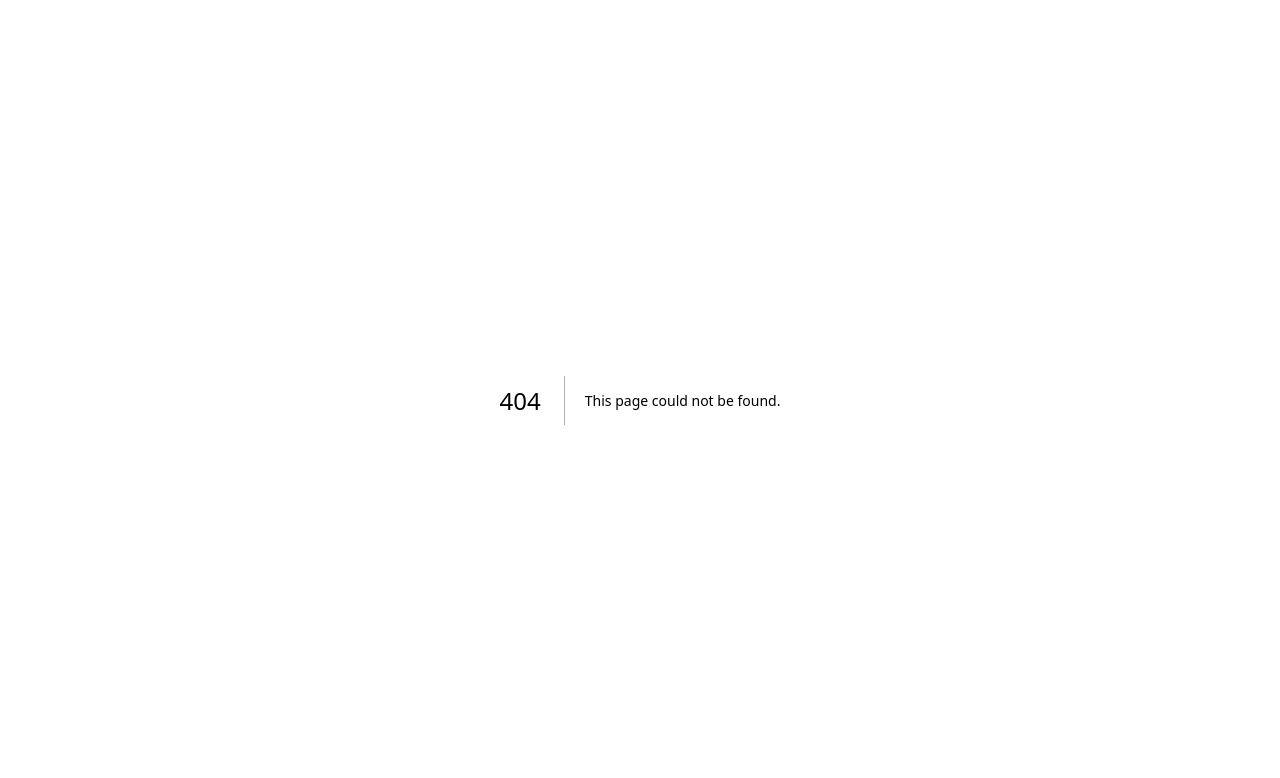
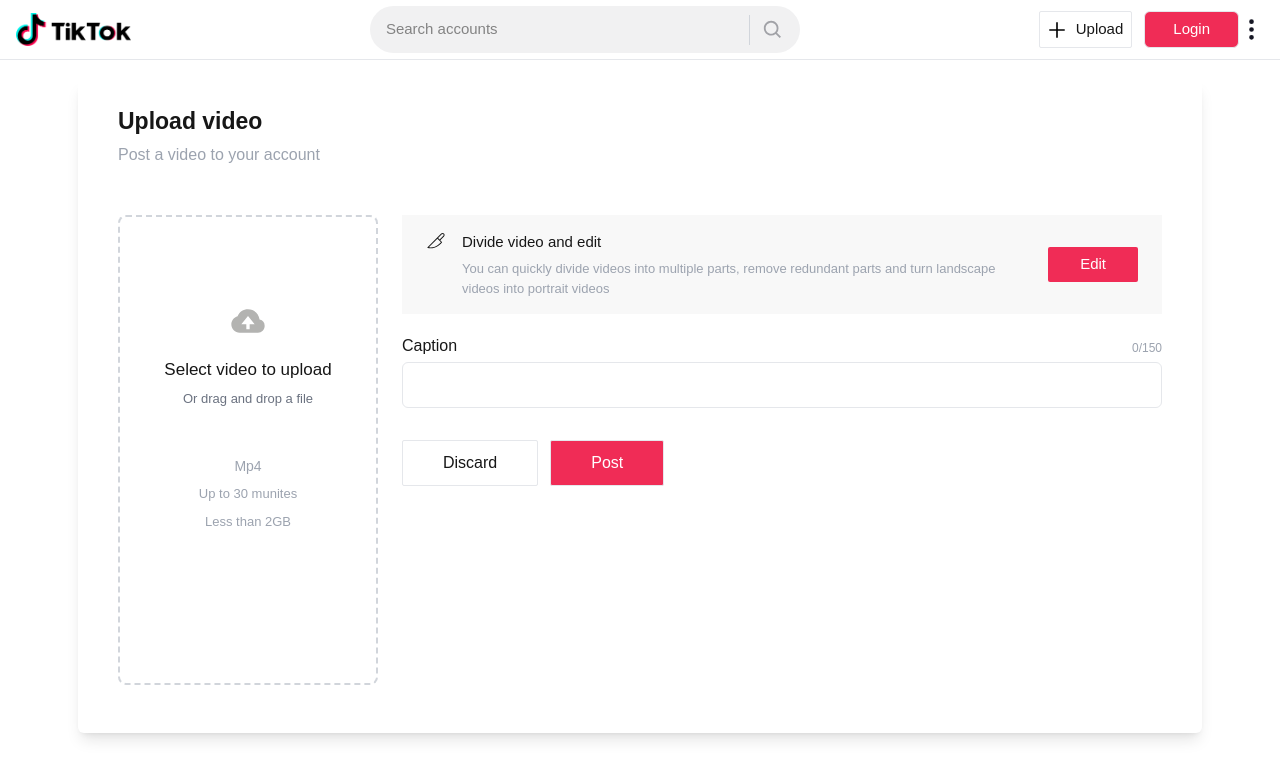
Before and after one commit to suhanyujie/tiktok-clone-nextjs, a Next.js app: page /upload in a window 1280 px wide. Before the commit this address had no page. Shown: the top 778 px of the page. Built offline with nearby package versions, Linux system fonts and the light colour scheme.

Commit message:
内容创作页面 part

```diff
--- a/app/components/PostMainLikes.tsx
+++ b/app/components/PostMainLikes.tsx
@@ -61,7 +61,7 @@
             <div className="rounded-full bg-gray-200 p-2 cursor-pointer">
               <FaShare size="25" />
             </div>
-            <span className="text-xs text-gray-800 font-semibold">37</span>
+            <span className="text-xs text-gray-800 font-semibold">137</span>
           </button>
         </div>
       </div>
--- a/app/types.tsx
+++ b/app/types.tsx
@@ -32,6 +32,11 @@
   created_at: string;
 }
 
+export interface UploadError {
+  type: string;
+  message: string;
+}
+
 // Layout Include Types
 export interface MenuItemTypes {
   iconString: string;
--- /dev/null
+++ b/app/upload/page.tsx
@@ -0,0 +1,203 @@
+'use client';
+
+import { useRouter } from 'next/navigation';
+import React, { useEffect, useState } from 'react';
+import { UploadError } from '../types';
+import UploadLayout from '../layouts/UploadLayout';
+import { BiLoaderCircle, BiSolidCloudUpload } from 'react-icons/bi';
+import { AiOutlineCiCircle } from 'react-icons/ai';
+import { PiKnifeLight } from 'react-icons/pi';
+
+export default function Upload() {
+  const router = useRouter();
+  const [fileDisplay, setFileDisplay] = useState<string>('');
+  const [caption, setCaption] = useState<string>('');
+  const [file, setFile] = useState<File | null>(null);
+  const [error, setError] = useState<UploadError | null>(null);
+  const [isUploading, setIsUploading] = useState<boolean>(false);
+  const onChange = (event: React.ChangeEvent<HTMLInputElement>) => {
+    const files = event.target.files;
+    if (files && files.length > 0) {
+      const file = files[0];
+      const fileUrl = URL.createObjectURL(file);
+      setFileDisplay(fileUrl);
+      setFile(file);
+    }
+  };
+  const clearVideo = () => {
+    setFileDisplay('');
+    setFile(null);
+  };
+  <button disabled={isUploading} onClick={() => discard()}></button>;
+  const discard = () => {
+    setFileDisplay('');
+    setFile(null);
+    setCaption('');
+  };
+  const createNewPost = () => {
+    console.log('createNewPost');
+  };
+
+  return (
+    <>
+      <UploadLayout>
+        <div className="w-full mt-[80px] mb-[40px] bg-white shadow-lg rounded-md py-6 md:px-10 px-4">
+          <div>
+            <h1 className="text-[23px] font-semibold">Upload video</h1>
+            <h2 className="text-gray-400 mt-1">Post a video to your account</h2>
+          </div>
+          <div className="mt-8 md:flex gap-6">
+            {!fileDisplay ? (
+              <label
+                htmlFor="fileInput"
+                className="md:mx-0 mx-auto mt-4 mb-6 flex flex-col items-center justify-center w-full max-w-[260px] h-[470px] text-center p-3 border-2 border-dashed border-gray-300 rounded-lg hover:bg-gray-100 cursor-pointer"
+              >
+                <BiSolidCloudUpload size="40" color="#b3b3b1" />
+                <p className="mt-4 text-[17px]">Select video to upload</p>
+                <p className="mt-1.5 text-gray-500 text-[13px]">
+                  Or drag and drop a file
+                </p>
+                <p className="mt-12 text-gray-400 text-sm">Mp4</p>
+                <p className="mt-2 text-gray-400 text-[13px]">
+                  Up to 30 munites
+                </p>
+                <p className="mt-2 text-gray-400 text-[13px]">Less than 2GB</p>
+
+                <label
+                  htmlFor="fileInput"
+                  className="px-2 py-1.5 mt-8 text-white text-[15px]"
+                >
+                  Select file
+                </label>
+                <input
+                  type="file"
+                  id="fileInput"
+                  onChange={onChange}
+                  hidden
+                  accept=".mp4"
+                />
+              </label>
+            ) : (
+              <div className="md:mx-0 mx-auto mt-4 md:mb-12 mb-16 flex items-center justify-center w-full max-w-[260px] h-[540px] p-3 rounded-2xl cursor-pointer relative">
+                {isUploading ? (
+                  <div className="absolute flex items-center justify-center z-20 bg-black h-full w-full rounded-[50px] bg-opacity-50">
+                    <div className="mx-auto flex items-center justify-center gap-1">
+                      <BiLoaderCircle
+                        size="30"
+                        className="animate-spin"
+                        color="#f12b56"
+                      />
+                      <div className="text-white font-bold">Uploading</div>
+                    </div>
+                  </div>
+                ) : null}
+
+                <img
+                  src="/images/mobile-case.png"
+                  alt=""
+                  className="absolute z-20 pointer-events-none"
+                />
+                <img
+                  src="/images/tiktok-logo-white.png"
+                  alt=""
+                  className="absolute right-4 bottom-6 z-20"
+                  width="90"
+                />
+                <video
+                  autoPlay
+                  loop
+                  muted
+                  className="absolute rounded-xl object-cover z-10 p-[13px] w-full h-full"
+                  src={fileDisplay}
+                />
+                <div className="absolute -bottom-12 flex items-center justify-between z-50 rounded-xl border w-full p-2 border-gray-300">
+                  <div className="flex items-center truncate">
+                    <AiOutlineCiCircle size="16" className="min-w-[16px]" />
+                    <p className="text[11px] pl-1 truncate text-ellipsis">
+                      {file ? file.name : ''}
+                    </p>
+                  </div>
+                  <button
+                    onClick={() => clearVideo()}
+                    className="text-[11px] ml-2 font-semibold"
+                  >
+                    Change
+                  </button>
+                </div>
+              </div>
+            )}
+
+            <div className="mt-4 mb-6">
+              <div className="flex bg-[#f8f8f8] py-4 px-6">
+                <div>
+                  <PiKnifeLight className="mr-4" size="20" />
+                </div>
+                <div>
+                  <div className="text-semibold text-[15px] mb-1.5">
+                    Divide video and edit
+                  </div>
+                  <div className="text-semibold text-[13px] text-gray-400">
+                    You can quickly divide videos into multiple parts, remove
+                    redundant parts and turn landscape videos into portrait
+                    videos
+                  </div>
+                </div>
+
+                <div className="flex justify-end max-w-[130px] w-full h-full text-center my-auto">
+                  <button className="px-8 py-1.5 text-white text-[15px] bg-[#f02c56] rounded-sm">
+                    Edit
+                  </button>
+                </div>
+              </div>
+
+              <div className="mt-5">
+                <div className="flex items-center justify-between">
+                  <div className="mb-1 text[15px]">Caption</div>
+                  <div className="text-gray-400 text-[12px]">
+                    {caption.length}/150
+                  </div>
+                </div>
+                <input
+                  type="text"
+                  maxLength={150}
+                  className="w-full border p-2.5 rounded-md focus:outline-none"
+                  value={caption}
+                  onChange={(event) => setCaption(event.target.value)}
+                />
+              </div>
+
+              <div className="flex gap-3">
+                <button
+                  disabled={isUploading}
+                  onClick={() => discard()}
+                  className="px-10 py-2.5 mt-8 border text-[16px] hover:bg-gray-100 rounded-sm"
+                >
+                  Discard
+                </button>
+                <button
+                  disabled={isUploading}
+                  onClick={() => createNewPost()}
+                  className="px-10 py-2.5 mt-8 border text-[16px] text-white bg-[#f02c56] rounded-sm"
+                >
+                  {isUploading ? (
+                    <BiLoaderCircle
+                      size="20"
+                      className="animate-spin"
+                      color="#ffffff"
+                    />
+                  ) : (
+                    'Post'
+                  )}
+                </button>
+              </div>
+
+              {error ? (
+                <div className="text-red-600 mt-4">{error.message}</div>
+              ) : null}
+            </div>
+          </div>
+        </div>
+      </UploadLayout>
+    </>
+  );
+}
```
